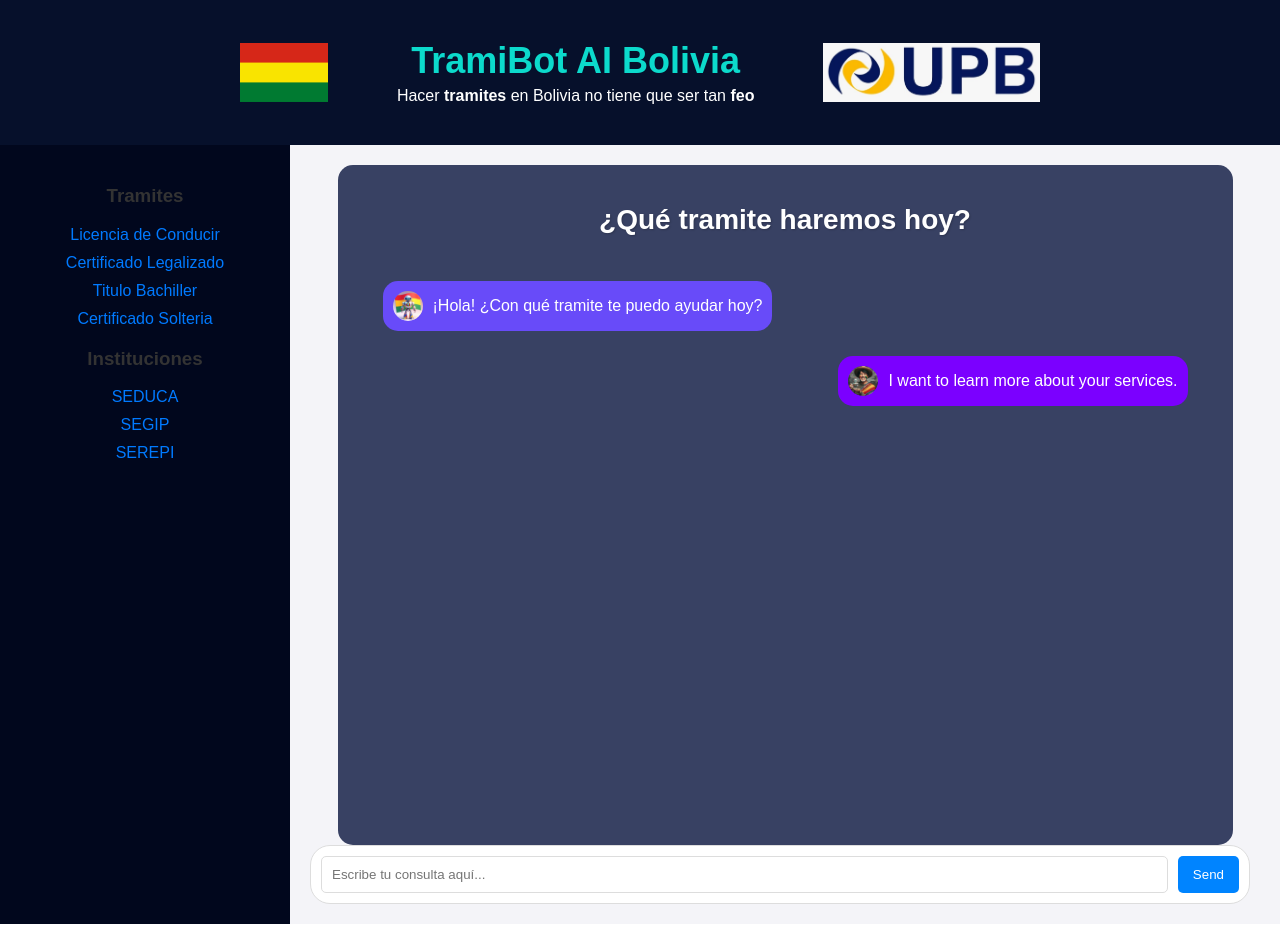
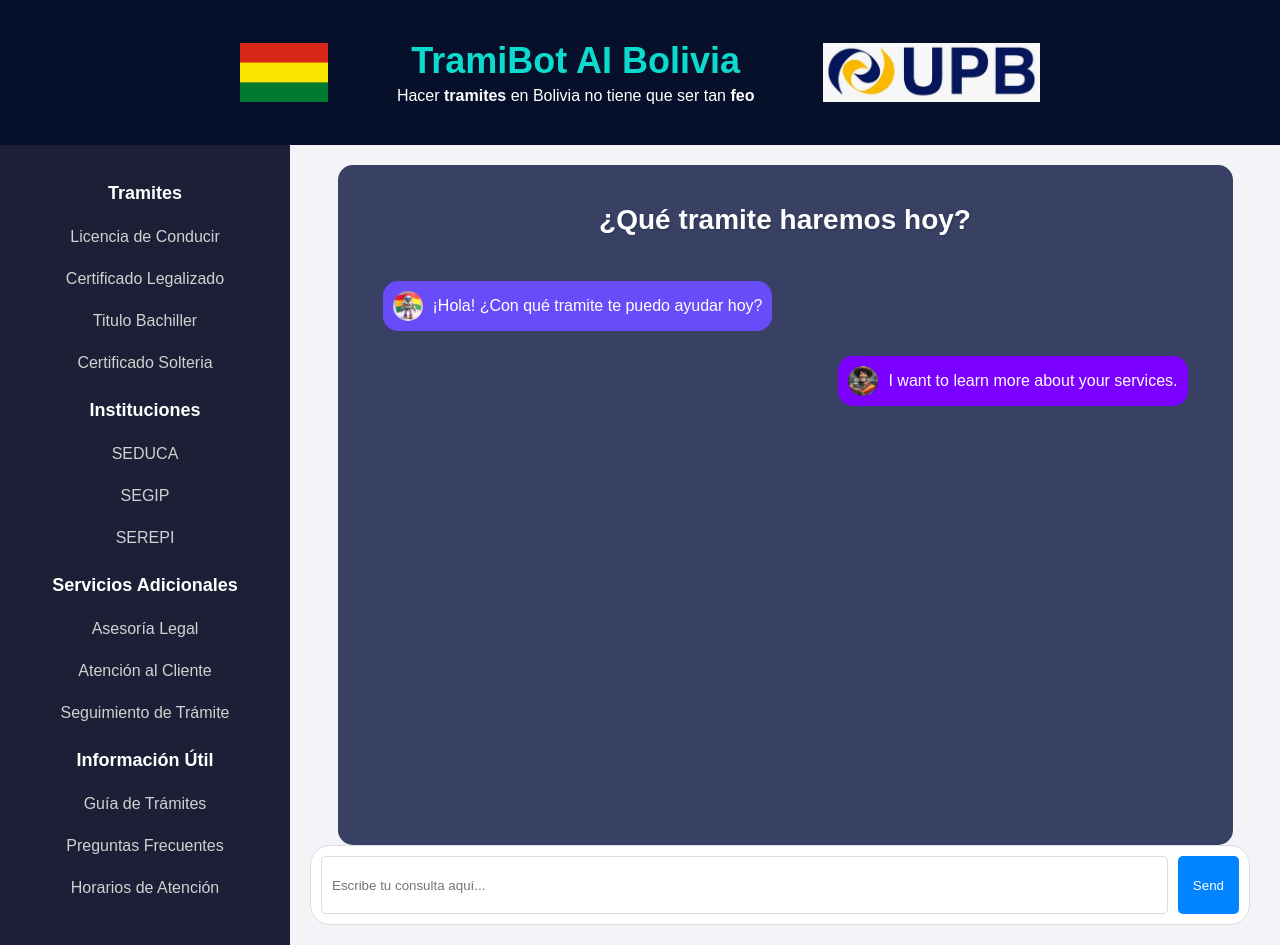
Before and after one commit to mathpro28/Tramites-Bolivia, a React (Create React App) app in the folder Webpage/frontend/: page / in a window 1280 px wide. Before the commit the page ends 924 px from the top, so only its background shows below. Built offline with nearby package versions, Linux system fonts and the light colour scheme.

Commit message:
Update the sidebar

```diff
--- a/Webpage/frontend/src/Components/ChatSidebar.css
+++ b/Webpage/frontend/src/Components/ChatSidebar.css
@@ -1,21 +1,36 @@
 .chat-sidebar {
   width: 250px;
-    background-color: #01071d;
   padding: 20px;
-    color: #333;
+  background-color: #1c1f36;
+  color: #d1d1d1;
+  font-family: Arial, sans-serif;
 }
 
 .chat-sidebar h3 {
-    margin-top: 20px;
+  font-size: 18px;
+  color: #fff;
+  margin-bottom: 10px;
 }
 
 .chat-sidebar ul {
   list-style-type: none;
   padding: 0;
+  margin-bottom: 20px;
 }
 
-  .chat-sidebar li {
-    margin: 10px 0;
+.chat-sidebar ul li {
+  margin: 8px 0;
+  padding: 8px;
   cursor: pointer;
-    color: #007aff;
+  transition: background-color 0.3s;
 }
+
+.chat-sidebar ul li:hover {
+  background-color: #007aff;
+  color: #fff;
+  border-radius: 5px;
+}
+
+.chat-sidebar ul li:active {
+  background-color: #005bb5;
+}
--- a/Webpage/frontend/src/Components/ChatSidebar.js
+++ b/Webpage/frontend/src/Components/ChatSidebar.js
@@ -8,10 +8,22 @@ const tools = [
   { name: 'Certificado Solteria' },
 ];
 
-const characters = [
+const institutions = [
   { name: 'SEDUCA' },
   { name: 'SEGIP' },
   { name: 'SEREPI' },
+];
+
+const additionalServices = [
+  { name: 'Asesoría Legal' },
+  { name: 'Atención al Cliente' },
+  { name: 'Seguimiento de Trámite' },
+];
+
+const usefulInfo = [
+  { name: 'Guía de Trámites' },
+  { name: 'Preguntas Frecuentes' },
+  { name: 'Horarios de Atención' },
 ];
 
 const ChatSidebar = () => (
@@ -24,8 +36,20 @@ const ChatSidebar = () => (
     </ul>
     <h3>Instituciones</h3>
     <ul>
-      {characters.map((character, index) => (
-        <li key={index}>{character.name}</li>
+      {institutions.map((institution, index) => (
+        <li key={index}>{institution.name}</li>
+      ))}
+    </ul>
+    <h3>Servicios Adicionales</h3>
+    <ul>
+      {additionalServices.map((service, index) => (
+        <li key={index}>{service.name}</li>
+      ))}
+    </ul>
+    <h3>Información Útil</h3>
+    <ul>
+      {usefulInfo.map((info, index) => (
+        <li key={index}>{info.name}</li>
       ))}
     </ul>
   </div>
```
Lines whose indentation alone changed are shown as unchanged.
